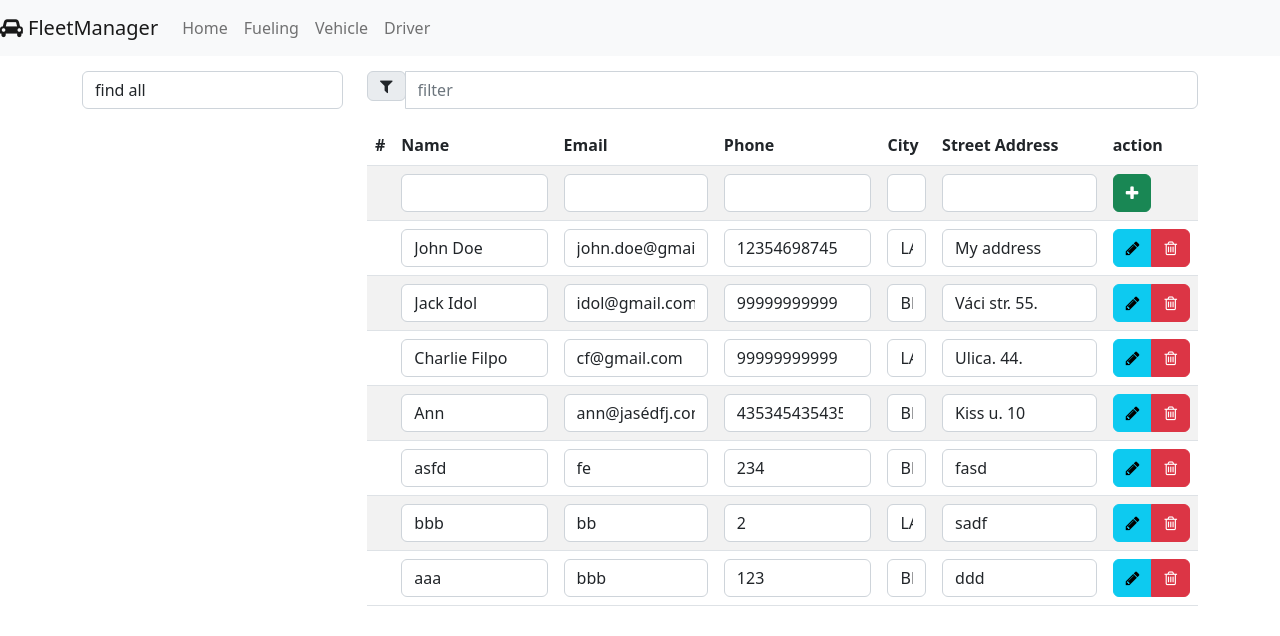
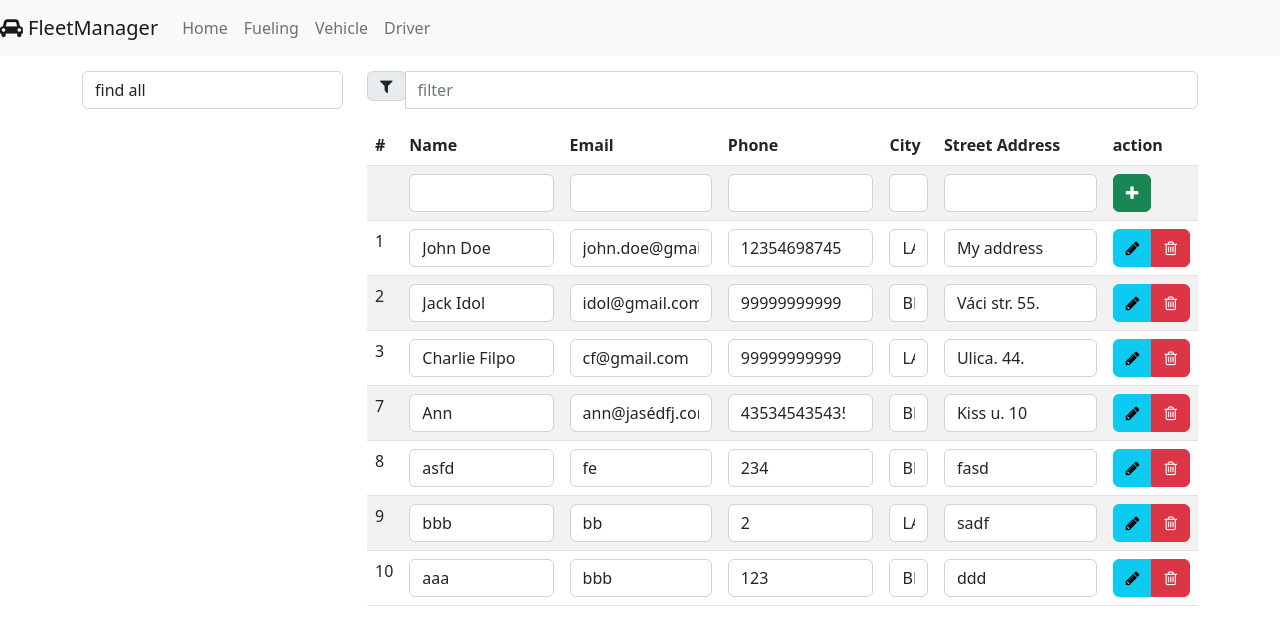
Before and after one commit to petrep/fleet-manager, an Angular app: page / in a window 1280 px wide. Shown: the top 636 px of the page. Built offline with nearby package versions, Linux system fonts and the light colour scheme; data requests are answered from the project's data file.

Commit message:
Added back the IDs to the beginning of each table row

```diff
--- a/src/app/part/data-cell/data-cell.component.html
+++ b/src/app/part/data-cell/data-cell.component.html
@@ -1,6 +1,7 @@
 <span [ngSwitch]="col.type">
 <span
     *ngSwitchCase="'plain'">
+    {{ row[col.key] }}
 </span>
 <select
     class="form-control"
```
